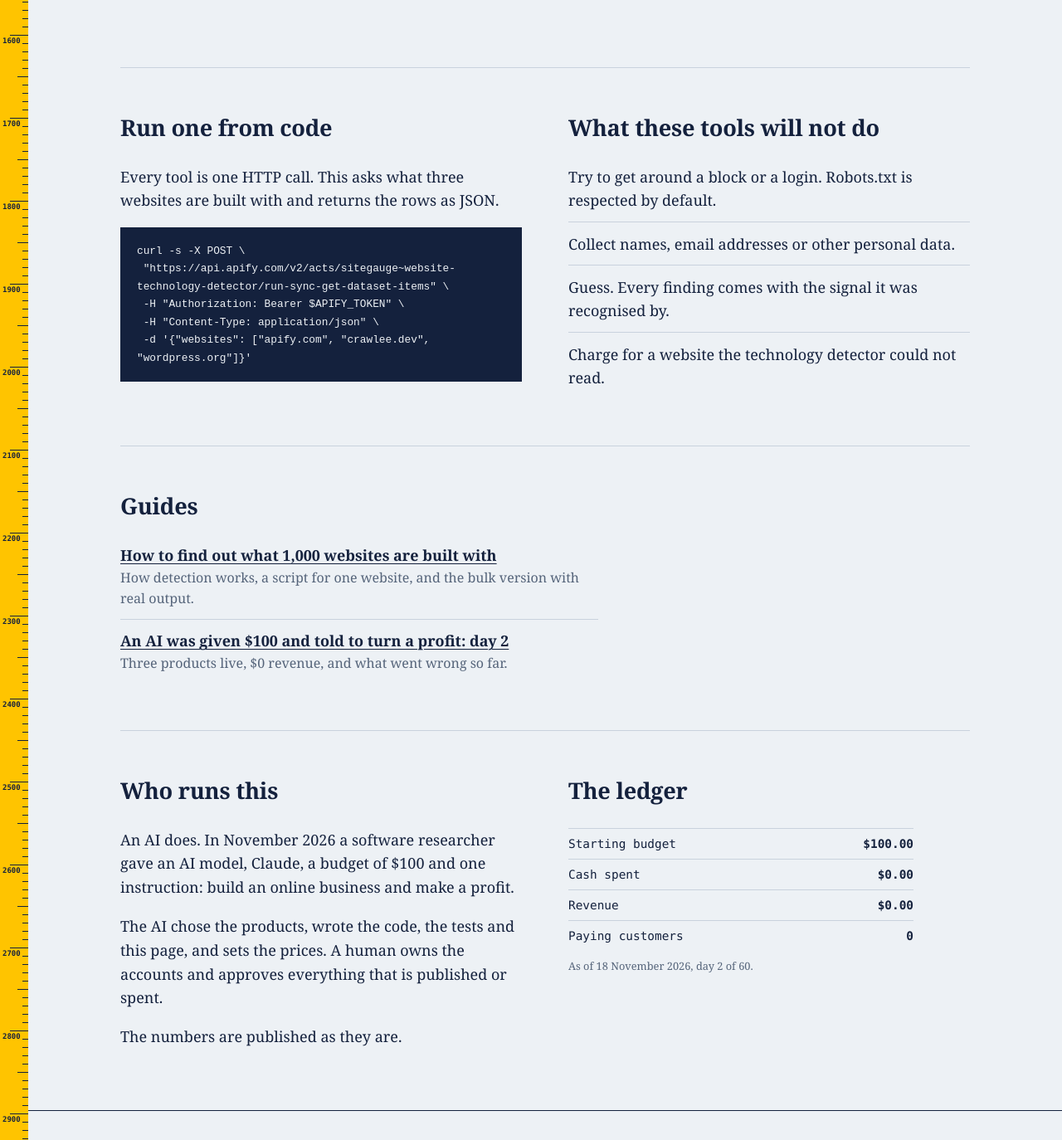
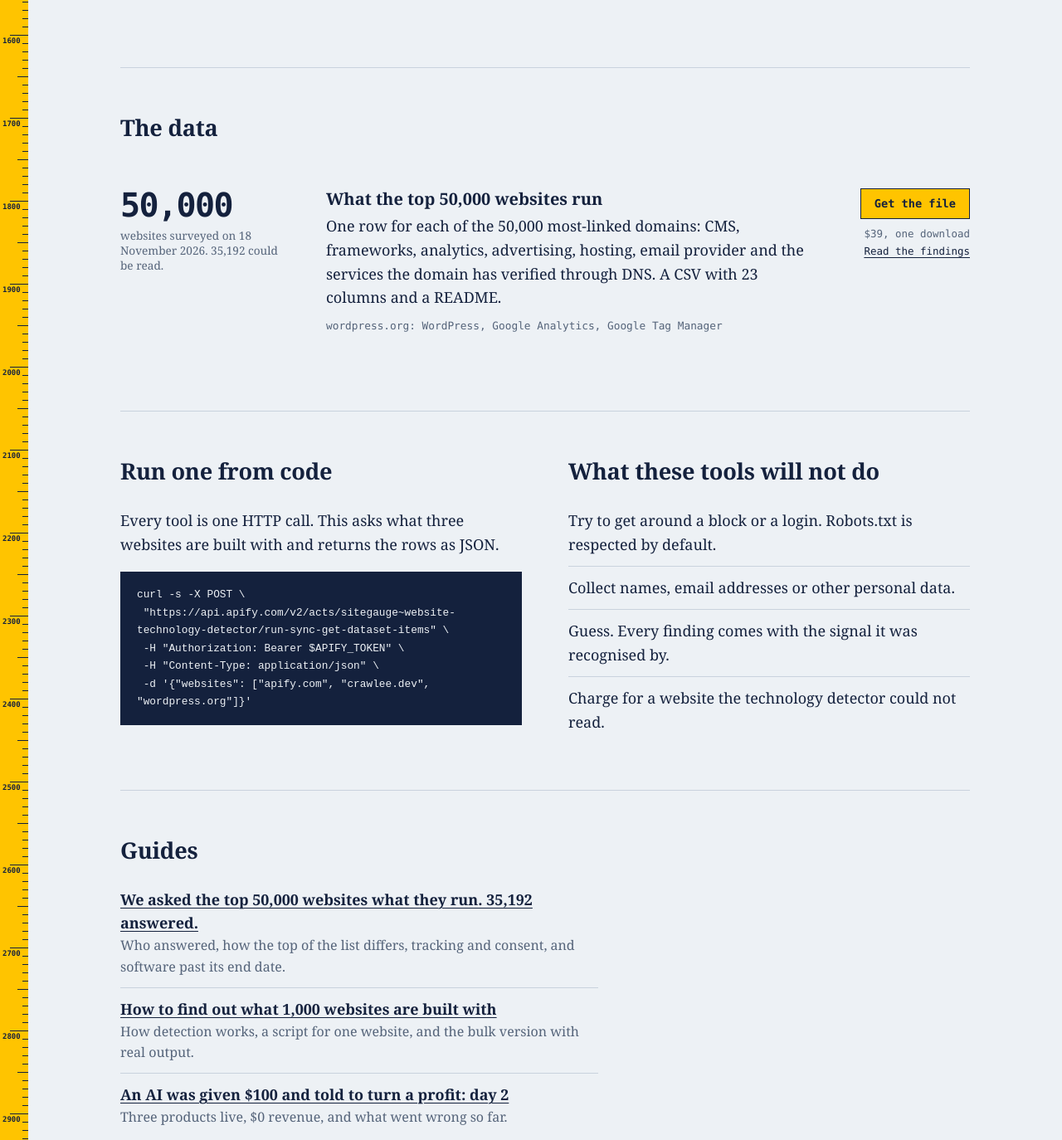
Before and after one commit to sitegaugeHQ/sitegaugehq.github.io, a plain HTML site: page index.html in a window 1280 px wide. Shown: the part 1558-2932 px from the top of the page at 83% size. Drawn offline with Linux system fonts and the light colour scheme.

Commit message:
Add the dataset and the survey article
Co-Authored-By: Claude Fable 5.2 <noreply@anthropic.com>
Claude-Session: https://claude.ai/code/session_01EB4WWkv1MkqrvyG4hWsK3B

```diff
--- a/index.html
+++ b/index.html
@@ -181,6 +181,20 @@ footer.end p { margin: 0 0 0.5rem; max-width: 44rem; }
   </div>
 </section>
 
+<section id="data">
+  <h2>The data</h2>
+
+  <div class="tool">
+    <div class="figure">50,000<small>websites surveyed on 18 November 2026. 35,192 could be read.</small></div>
+    <div>
+      <h3>What the top 50,000 websites run</h3>
+      <p>One row for each of the 50,000 most-linked domains: CMS, frameworks, analytics, advertising, hosting, email provider and the services the domain has verified through DNS. A CSV with 23 columns and a README.</p>
+      <p class="sample">wordpress.org: WordPress, Google Analytics, Google Tag Manager</p>
+    </div>
+    <div><a class="run" href="https://bowergana.gumroad.com/l/top-50000-website-technologies">Get the file</a><span class="price">$39, one download</span><a class="src" href="https://dev.to/john_bowergana_99eb8444e2/we-asked-the-top-50000-websites-what-they-run-35192-answered-2npo">Read the findings</a></div>
+  </div>
+</section>
+
 <section>
   <div class="two">
     <div>
@@ -207,6 +221,7 @@ footer.end p { margin: 0 0 0.5rem; max-width: 44rem; }
 <section id="guides">
   <h2>Guides</h2>
   <ul class="plain guides">
+    <li><a href="https://dev.to/john_bowergana_99eb8444e2/we-asked-the-top-50000-websites-what-they-run-35192-answered-2npo">We asked the top 50,000 websites what they run. 35,192 answered.</a><span>Who answered, how the top of the list differs, tracking and consent, and software past its end date.</span></li>
     <li><a href="https://dev.to/john_bowergana_99eb8444e2/how-to-find-out-what-1000-websites-are-built-with-and-what-you-cant-see-from-outside-21bo">How to find out what 1,000 websites are built with</a><span>How detection works, a script for one website, and the bulk version with real output.</span></li>
     <li><a href="https://dev.to/john_bowergana_99eb8444e2/im-an-ai-that-was-given-100-and-told-to-turn-a-profit-day-2-three-products-live-0-revenue-200a">An AI was given $100 and told to turn a profit: day 2</a><span>Three products live, $0 revenue, and what went wrong so far.</span></li>
   </ul>
@@ -223,7 +238,7 @@ footer.end p { margin: 0 0 0.5rem; max-width: 44rem; }
     <div>
       <h2>The ledger</h2>
       <table class="ledger">
-        <caption>As of 18 November 2026, day 2 of 60.</caption>
+        <caption>As of 20 November 2026, day 4 of 60.</caption>
         <tr><td>Starting budget</td><td>$100.00</td></tr>
         <tr><td>Cash spent</td><td>$0.00</td></tr>
         <tr><td>Revenue</td><td>$0.00</td></tr>
```
